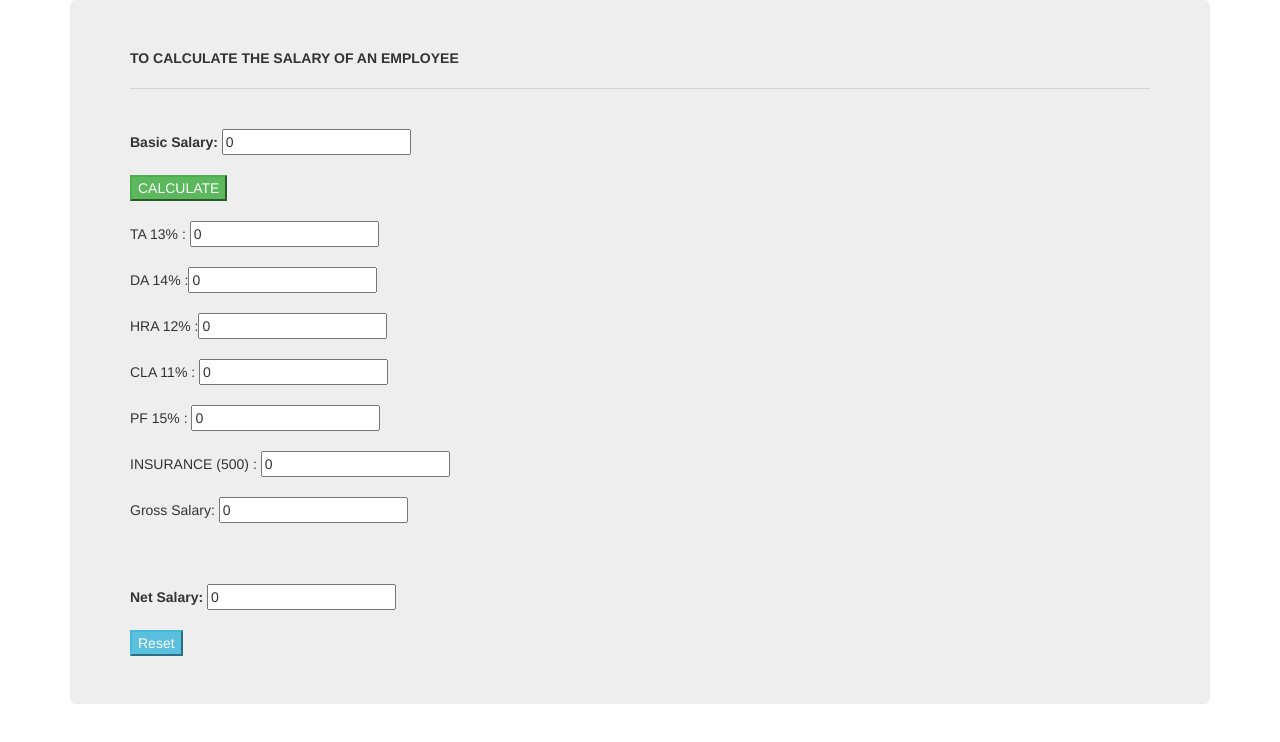
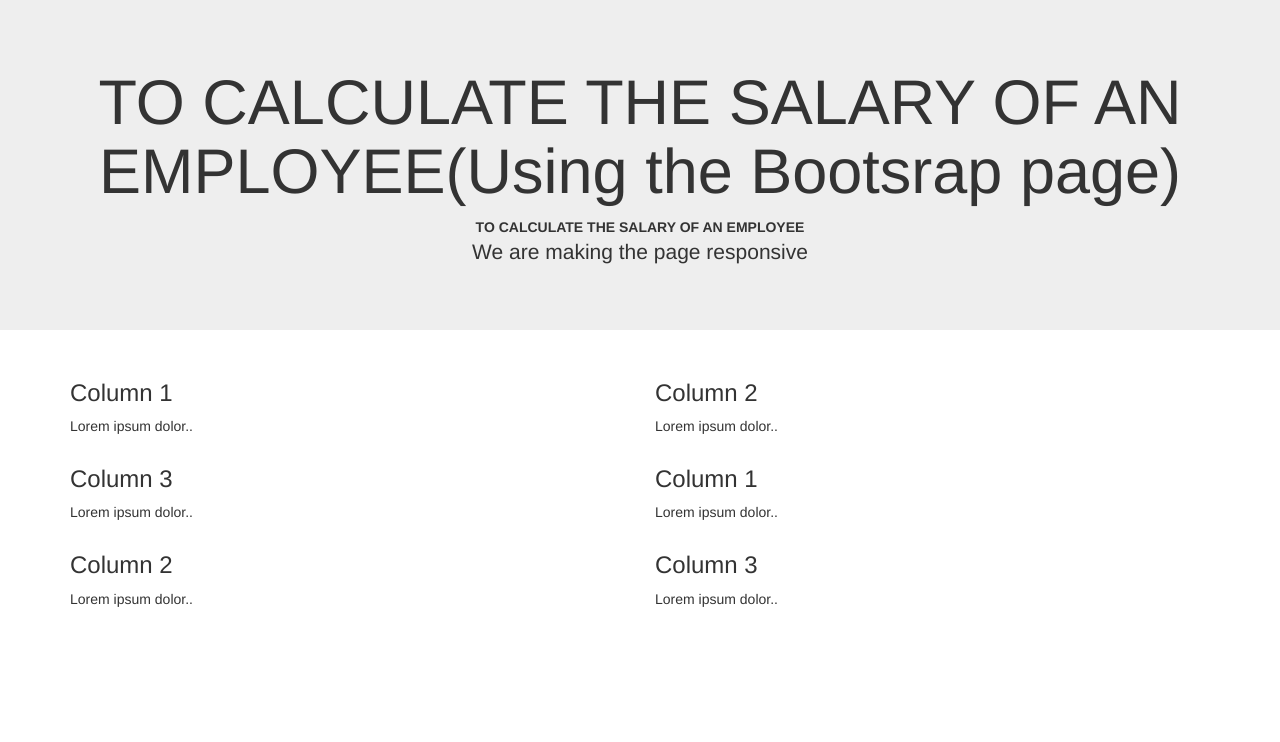
Before and after one commit to Chaitanya150895/salary, an Angular app: page / in a window 1280 px wide. Shown: the top 742 px of the page. Built offline with nearby package versions, Linux system fonts and the light colour scheme.

Commit message:
working on bootstrap styling class

```diff
--- a/src/app/app.component.html
+++ b/src/app/app.component.html
@@ -1,2 +1,2 @@
-
-<app-salary></app-salary>
+<!-- <app-salary></app-salary> -->
+<app-page></app-page>
--- a/src/app/app.module.ts
+++ b/src/app/app.module.ts
@@ -5,11 +5,13 @@
 import { AppRoutingModule } from './app-routing.module';
 import { AppComponent } from './app.component';
 import { SalaryComponent } from './salary/salary.component';
+import { PageComponent } from './page/page.component';
 
 @NgModule({
   declarations: [
     AppComponent,
-    SalaryComponent
+    SalaryComponent,
+    PageComponent
   ],
   imports: [
     BrowserModule,
--- /dev/null
+++ b/src/app/page/page.component.html
@@ -0,0 +1,37 @@
+<div class="jumbotron text-center">
+  <h1>TO CALCULATE THE SALARY OF AN EMPLOYEE(Using the Bootsrap page)</h1>
+  <strong>TO CALCULATE THE SALARY OF AN EMPLOYEE</strong>
+  <p>We are making the page responsive</p>
+</div>
+
+
+<div class="container">
+
+  <div class="row">
+    <div class="col-sm-6">
+      <h3>Column 1</h3>
+      <p>Lorem ipsum dolor..</p>
+    </div>
+    <div class="col-sm-6">
+      <h3>Column 2</h3>
+      <p>Lorem ipsum dolor..</p>
+    </div>
+    <div class="col-sm-6">
+      <h3>Column 3</h3>
+      <p>Lorem ipsum dolor..</p>
+    </div>
+        <div class="col-sm-6">
+      <h3>Column 1</h3>
+      <p>Lorem ipsum dolor..</p>
+    </div>
+    <div class="col-sm-6">
+      <h3>Column 2</h3>
+      <p>Lorem ipsum dolor..</p>
+    </div>
+    <div class="col-sm-6">
+      <h3>Column 3</h3>
+      <p>Lorem ipsum dolor..</p>
+    </div>
+  </div>
+
+</div>
--- /dev/null
+++ b/src/app/page/page.component.ts
@@ -0,0 +1,15 @@
+import { Component, OnInit } from '@angular/core';
+
+@Component({
+  selector: 'app-page',
+  templateUrl: './page.component.html',
+  styleUrls: ['./page.component.css']
+})
+export class PageComponent implements OnInit {
+
+  constructor() { }
+
+  ngOnInit() {
+  }
+
+}
```
Also changed, not shown: src/app/page/page.component.css (added), 1 other file (tests, documents, lock files or other folders).
